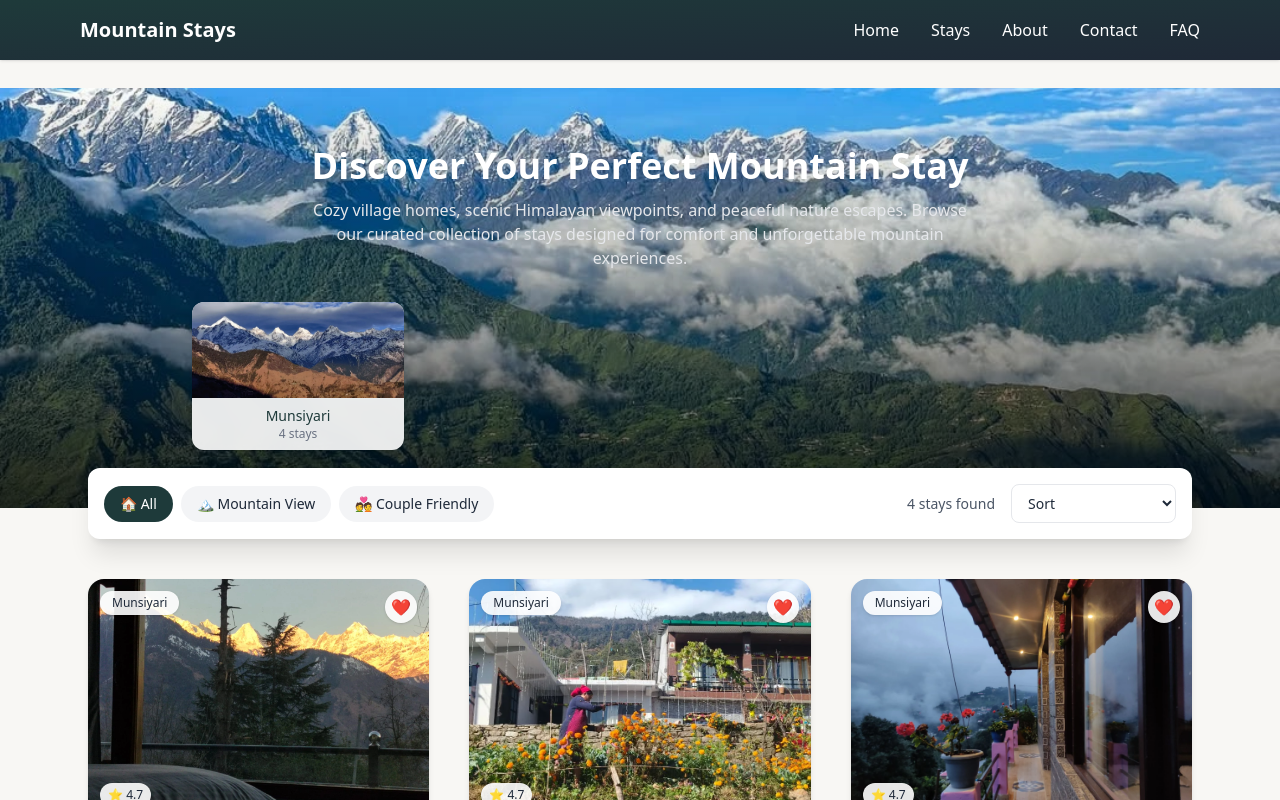
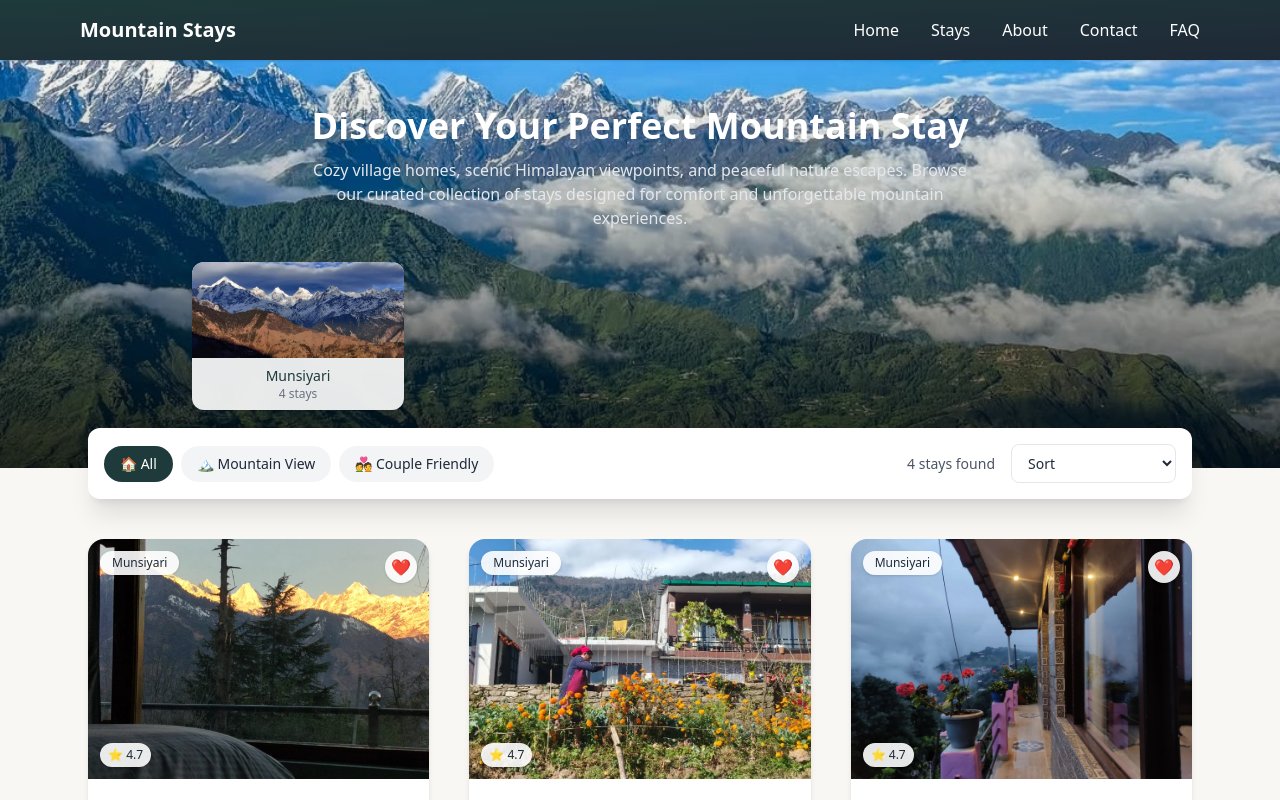
Before and after one commit to ashwanizsktm/mountain-stay, a Next.js app: page /stays in a window 1280 px wide. Shown: the top 800 px of the page. Built offline with nearby package versions, Linux system fonts and the light colour scheme.

Commit message:
space -remved

```diff
--- a/app/stays/page.tsx
+++ b/app/stays/page.tsx
@@ -36,7 +36,7 @@ export default function StaysPage() {
   }, [activeFilter, sortOption]);
 
   return (
-    <section className="bg-[var(--color-soft)] min-h-screen py-20">
+    <section className="bg-[var(--color-soft)] min-h-screen py-10">
       {/* HERO SECTION */}
       <div className="relative h-[460px] md:h-[420px]">
         <Image
```
